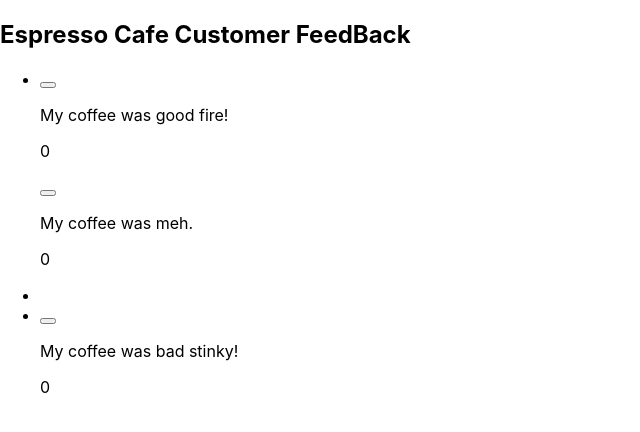
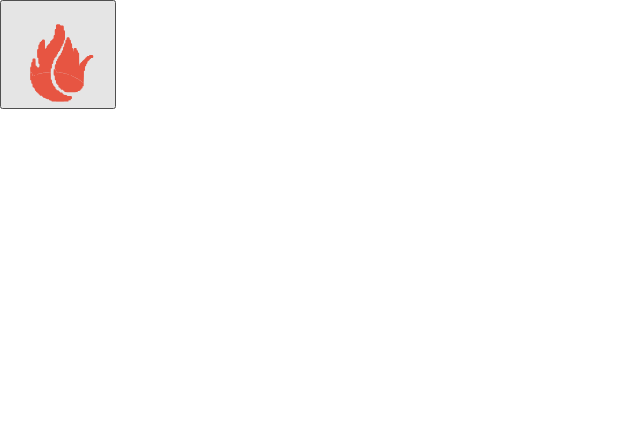
Before and after one commit to StefieCaff/goit-react-hw-02-feedback, a React (Create React App) app: page / in a window 1280 px wide. Shown: the top 432 px of the page, without its empty margins (0-640 px from the left). Built offline with nearby package versions, Linux system fonts and the light colour scheme.

Commit message:
import sprite
fix svgs
transparent background
sprite

```diff
--- a/jsconfig.json
+++ b/jsconfig.json
@@ -2,5 +2,5 @@
   "compilerOptions": {
     "baseUrl": "src"
   },
-  "include": ["src", "public/Icons", "src/assets/Icons.jsx"]
+  "include": ["src", "public/Icons", "src/components/Logo/Icons.jsx"]
 }
--- a/src/assets/Icons.jsx
+++ /dev/null
@@ -1,11 +0,0 @@
-
-// define an Icon component
-const Icon = ({ id, ...props }) =>{
-  return (
-    <svg {...props} style={{ position: 'absolute'}}>
-      <use href={`/sprite.svg#${id}`} />
-    </svg>
-  );
-}
-
-export { Icon };
--- a/src/components/App.jsx
+++ b/src/components/App.jsx
@@ -1,14 +1,14 @@
-import { Feedback } from './Feedback/Feedback'
+import sprite from '../images/icons.svg';
+
 
 export const App = () => {
   return (
     <>
-      <Feedback
-        good={0}
-        neutral={0}
-        bad={0}
-      >
-      </Feedback>
+       <button>
+        <svg width="100" height="100">
+          <use href={`${sprite}#fire`}></use>
+         </svg>
+      </button>
     </>
   );
 };
--- a/src/components/Feedback/FeedBack.jsx
+++ b/src/components/Feedback/FeedBack.jsx
@@ -1,8 +1,4 @@
 import { PropTypes } from 'prop-types';
-
-import { icons } from '../../data/icons';
-import { Icon } from '../../assets/Icons';
-
 
 export const Feedback = ({
     good = 0,
@@ -16,41 +12,23 @@ export const Feedback = ({
             <ul>
                 <li>
                     <button>
-                        <Icon>
-                        <div className="good">
-                           {icons.map((id) => {
-                               return <Icon key={id} id={id} />;
-                            })}
-                        </div>
-                        </Icon>
+
                     </button>
-                    <p>My coffee was good fire!</p>
+                    <p>My coffee was good, fire!</p>
                     <p>{good}</p>
                 </li>
                 <button>
-                    <Icon>
-                        <div className="neutral">
-                           {icons.map((id) => {
-                               return <Icon key={id} id={id} />;
-                            })}
-                        </div>
-                    </Icon>
+
                     </button>
-                    <p>My coffee was meh.</p>
+                    <p>My coffee was, meh.</p>
                     <p>{neutral}</p>
                 <li>
                 </li>
                 <li>
                     <button>
-                        <Icon>
-                            <div className="bad">
-                               {icons.map((id) => {
-                                   return <Icon key={id} id={id} />;
-                                })}
-                            </div>
-                        </Icon>
+
                     </button>
-                    <p>My coffee was bad stinky!</p>
+                    <p>My coffee was bad, stinky!</p>
                     <p>{bad}</p>
                 </li>
             </ul>
--- a/src/components/Statistics/Statistics.jsx
+++ b/src/components/Statistics/Statistics.jsx
@@ -1,7 +1,7 @@
 import { PropTypes } from 'prop-types';
 
 import { icons } from '../../data/icons';
-import { Icon } from '../../assets/Icons';
+import { Icon } from '../Logo/Icons';
 
 export const Statistics = ({
     good = 0,
--- a/src/data/icons.js
+++ /dev/null
@@ -1 +0,0 @@
-export const icons = ["logo", "bad-stinky", "bad", "fire", "good-fire", "good", "meh", "neutral-meh", "neutral", "stinky"];
```
Also changed, not shown: src/components/Logo/Icons.jsx (added), src/images/icons.svg (added), src/sprite.svg (deleted).
